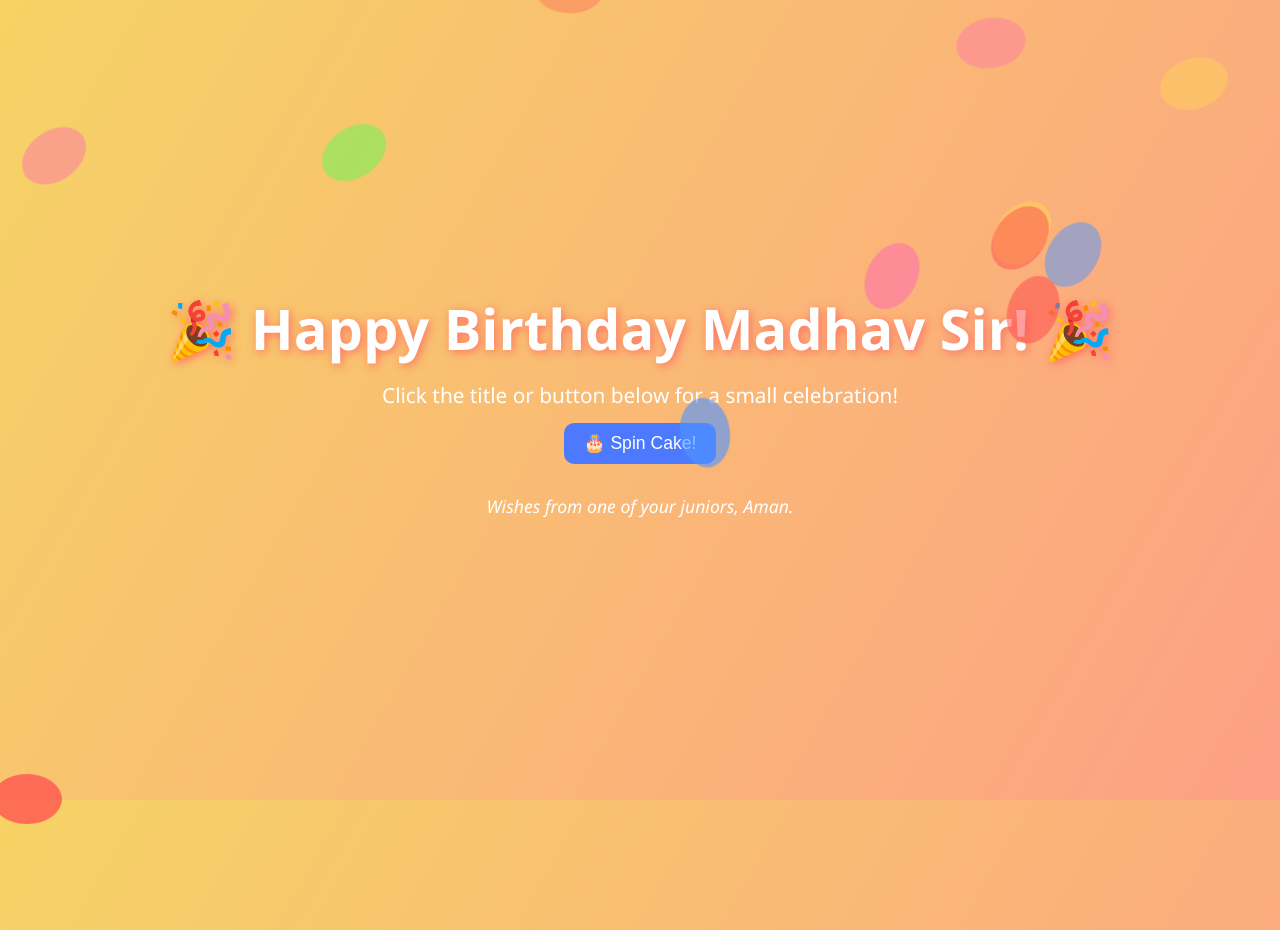
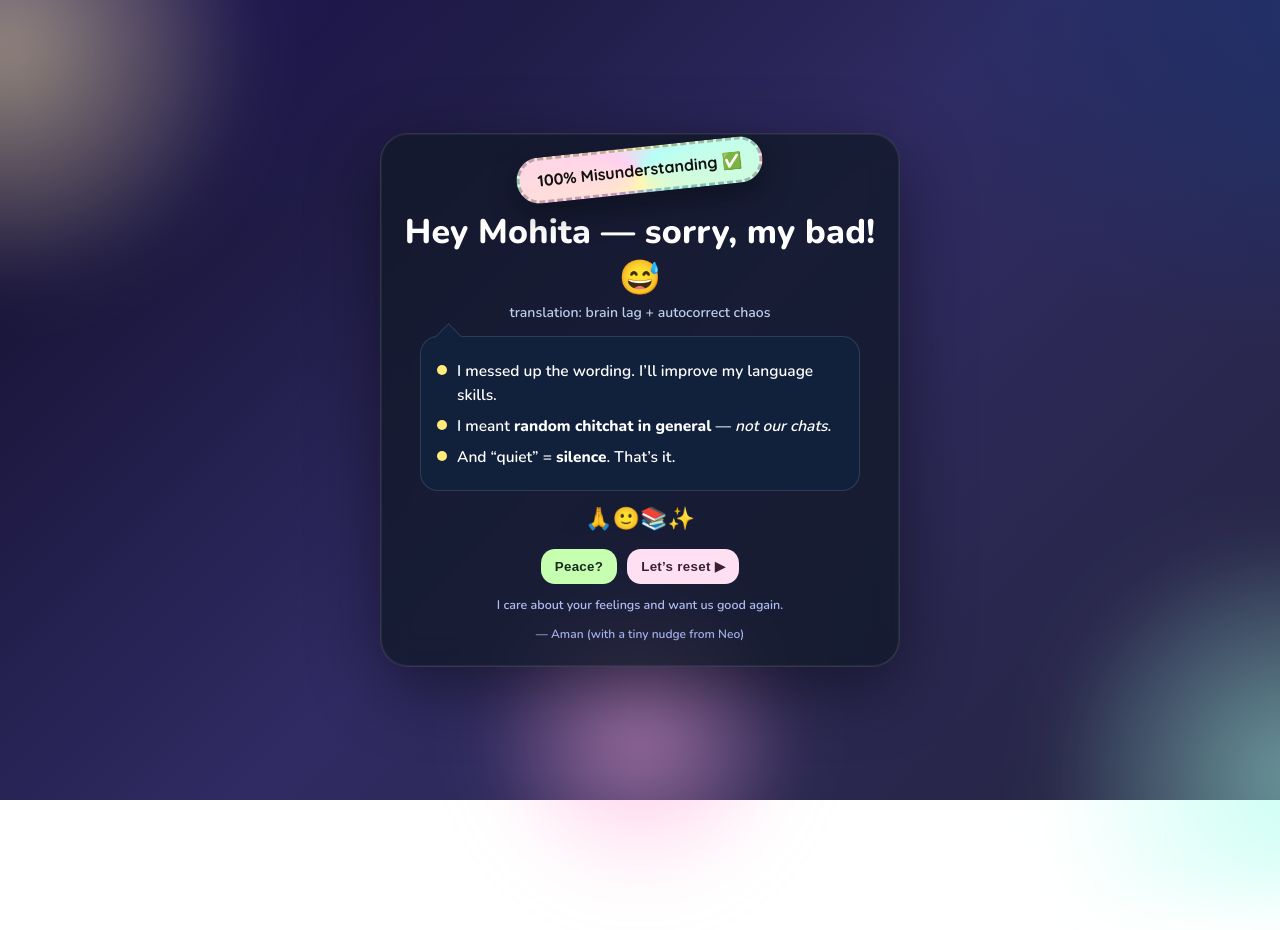
Before and after one commit to amanbalara/peace, a plain HTML site: page index.html in a window 1280 px wide. Shown: the top 930 px of the page. After the commit the page ends 800 px from the top, so only its background shows below. Drawn offline with nearby package versions, Linux system fonts and the light colour scheme.

Commit message:
Update index.html

```diff
--- a/index.html
+++ b/index.html
@@ -1,128 +1,115 @@
 <!DOCTYPE html>
 <html lang="en">
 <head>
-<meta charset="UTF-8">
-<meta name="viewport" content="width=device-width, initial-scale=1.0">
-<title>Happy Birthday Madhav Sir!</title>
+<meta charset="UTF-8" />
+<meta name="viewport" content="width=device-width, initial-scale=1" />
+<title>Oops! My Bad 😅</title>
+<link rel="preconnect" href="https://fonts.googleapis.com">
+<link rel="preconnect" href="https://fonts.gstatic.com" crossorigin>
+<link href="https://fonts.googleapis.com/css2?family=Quicksand:wght@500;700&family=Nunito:wght@600;800&display=swap" rel="stylesheet">
 <style>
-  body {
-    margin: 0;
-    font-family: 'Segoe UI', Tahoma, Geneva, Verdana, sans-serif;
-    background: linear-gradient(120deg, #f6d365, #fda085);
-    display: flex;
-    flex-direction: column;
-    align-items: center;
-    justify-content: center;
-    height: 100vh;
-    overflow: hidden;
-    color: #fff;
-    text-align: center;
+  :root{
+    --bg1:#0f0c29; --bg2:#302b63; --bg3:#24243e;
+    --card:#101827;
+    --accent:#ffea7a; /* sunny */
+    --accent2:#9dffea; /* mint */
+    --accent3:#ff9bd1; /* pink */
   }
-  h1 {
-    font-size: 3.5em;
-    margin: 0.2em 0;
-    text-shadow: 2px 2px 10px #ff6f61;
-    cursor: pointer;
+  *{box-sizing:border-box}
+  html,body{height:100%}
+  body{
+    margin:0; display:grid; place-items:center; overflow:hidden; color:#fff;
+    background: radial-gradient(1200px 800px at -10% -20%, #2a1f72 0%, transparent 60%),
+                radial-gradient(900px 600px at 110% 0%, #1e326b 0%, transparent 60%),
+                linear-gradient(135deg,var(--bg1),var(--bg2),var(--bg3));
+    font-family: 'Nunito', system-ui, -apple-system, Segoe UI, Roboto, Arial, sans-serif;
   }
-  p {
-    font-size: 1.3em;
-    margin: 0.2em 0;
+  /* playful floating blobs */
+  .blob{position:fixed; filter:blur(28px); opacity:.55; mix-blend-mode:screen; z-index:0}
+  .b1{width:420px; height:420px; background:radial-gradient(circle at 30% 30%, var(--accent) 0%, transparent 60%); left:-120px; top:-100px; animation:float1 10s ease-in-out infinite}
+  .b2{width:420px; height:420px; background:radial-gradient(circle at 70% 70%, var(--accent2) 0%, transparent 60%); right:-140px; bottom:-120px; animation:float2 12s ease-in-out infinite}
+  .b3{width:380px; height:380px; background:radial-gradient(circle at 50% 50%, var(--accent3) 0%, transparent 60%); left:50%; top:70%; transform:translateX(-50%); animation:float3 14s ease-in-out infinite}
+  @keyframes float1{0%,100%{transform:translateY(0)}50%{transform:translateY(20px)}}
+  @keyframes float2{0%,100%{transform:translateY(0)}50%{transform:translateY(-18px)}}
+  @keyframes float3{0%,100%{transform:translate(-50%,0)}50%{transform:translate(-50%,-16px)}}
+
+  .card{
+    position:relative; z-index:1; width:min(92vw, 520px);
+    background: rgba(16,24,39,.75);
+    border:1px solid rgba(255,255,255,.12);
+    border-radius:28px; padding:26px 22px 24px; text-align:center;
+    box-shadow: 0 20px 70px rgba(0,0,0,.45), inset 0 0 0 1px rgba(255,255,255,.06);
+    backdrop-filter: blur(14px);
   }
-  .wish {
-    font-size: 1.1em;
-    margin-top: 20px;
-    font-style: italic;
+  .sticker{
+    display:inline-grid; place-items:center; margin:-54px auto 10px; padding:10px 18px;
+    background: conic-gradient(from 180deg, #fff7b2, #ffd0f0, #b7fff6, #fff7b2);
+    color:#111; font-family:'Quicksand', sans-serif; font-weight:800; font-size:16px;
+    border-radius:999px; border:3px dashed rgba(0,0,0,.25);
+    transform: rotate(-6deg);
+    box-shadow: 0 12px 30px rgba(0,0,0,.35);
   }
-  button {
-    padding: 10px 20px;
-    margin: 10px;
-    font-size: 1.1em;
-    border: none;
-    border-radius: 10px;
-    cursor: pointer;
-    background-color: #4d79ff;
-    color: white;
-    transition: 0.3s;
+  h1{
+    margin:6px 0 2px; font-size: clamp(24px, 4.8vw, 34px); font-weight:800; letter-spacing:.2px;
   }
-  button:hover {
-    background-color: #1a53ff;
+  .sub{margin:0 0 12px; color:#cfe3ff; font-size:14px; opacity:.9}
+
+  .bubble{
+    position:relative; margin:14px auto; padding:14px 16px; max-width:440px;
+    background:#12213b; border:1px solid rgba(255,255,255,.12); border-radius:18px;
+    text-align:left; line-height:1.5; font-size:15.5px;
   }
-  .balloon {
-    position: absolute;
-    width: 50px;
-    height: 70px;
-    background: red;
-    border-radius: 50% 50% 50% 50%;
-    animation: float 5s infinite ease-in;
+  .bubble::after{
+    content:""; position:absolute; left:18px; top:-10px; width:18px; height:18px; background:#12213b;
+    transform:rotate(45deg); border-left:1px solid rgba(255,255,255,.12); border-top:1px solid rgba(255,255,255,.12);
   }
-  @keyframes float {
-    0% { transform: translateY(100vh) rotate(0deg); opacity: 1; }
-    50% { opacity: 0.7; }
-    100% { transform: translateY(-100vh) rotate(360deg); opacity: 0; }
+  .line{display:flex; gap:10px; align-items:flex-start; margin:8px 0}
+  .dot{width:10px; height:10px; border-radius:50%; margin-top:6px; background:var(--accent)}
+  .text{flex:1}
+
+  .mini{
+    margin-top:12px; font-size:12.5px; color:#b8c8ff; opacity:.95
   }
-  .confetti {
-    position: absolute;
-    width: 10px;
-    height: 10px;
-    background-color: yellow;
-    animation: confetti-fall 3s linear forwards;
+  .row{display:flex; gap:10px; justify-content:center; margin-top:14px}
+  .btn{
+    appearance:none; border:none; cursor:pointer; font-weight:800; letter-spacing:.3px;
+    padding:10px 14px; border-radius:14px; transition:.18s transform ease;
   }
-  @keyframes confetti-fall {
-    0% {transform: translateY(0) rotate(0deg);}
-    100% {transform: translateY(500px) rotate(360deg); opacity:0;}
-  }
+  .btn:hover{ transform: translateY(-2px) rotate(-1deg); }
+  .ok{ background:#c7ffb0; color:#192a23; }
+  .alt{ background:#ffe0f2; color:#3a2034; }
+
+  .emoji-squad{font-size:22px; margin:10px 0 4px; animation:bounce 1.6s ease-in-out infinite}
+  @keyframes bounce{0%,100%{transform:translateY(0)}50%{transform:translateY(-6px)}}
+
+  footer{margin-top:8px; font-size:12px; color:#b0c2ff; opacity:.9}
 </style>
 </head>
 <body>
+  <div class="blob b1"></div>
+  <div class="blob b2"></div>
+  <div class="blob b3"></div>
 
-<h1 id="title">🎉 Happy Birthday Madhav Sir! 🎉</h1>
-<p>Click the title or button below for a small celebration!</p>
+  <main class="card">
+    <div class="sticker">100% Misunderstanding ✅</div>
+    <h1>Hey Mohita — sorry, my bad! 😅</h1>
+    <p class="sub">translation: brain lag + autocorrect chaos</p>
 
-<button id="spinCake">🎂 Spin Cake!</button>
+    <div class="bubble">
+      <div class="line"><span class="dot"></span><div class="text">I messed up the wording. I’ll improve my language skills.</div></div>
+      <div class="line"><span class="dot"></span><div class="text">I meant <strong>random chitchat in general</strong> — <em>not our chats</em>.</div></div>
+      <div class="line"><span class="dot"></span><div class="text">And “quiet” = <strong>silence</strong>. That’s it.</div></div>
+    </div>
 
-<p class="wish">Wishes from one of your juniors, Aman.</p>
+    <div class="emoji-squad">🙏🙂📚✨</div>
 
-<script>
-  // Floating balloons
-  const colors = ['#ff4d4d','#ff66b2','#ffdb4d','#4dff4d','#4d94ff'];
-  for(let i=0;i<20;i++){
-    const balloon = document.createElement('div');
-    balloon.classList.add('balloon');
-    balloon.style.backgroundColor = colors[Math.floor(Math.random()*colors.length)];
-    balloon.style.left = Math.random() * window.innerWidth + 'px';
-    balloon.style.animationDuration = 3 + Math.random()*5 + 's';
-    document.body.appendChild(balloon);
-  }
+    <div class="row">
+      <button class="btn ok">Peace?</button>
+      <button class="btn alt">Let’s reset ▶</button>
+    </div>
 
-  // Confetti on title click
-  const title = document.getElementById('title');
-  title.addEventListener('click',()=>{
-    for(let i=0;i<50;i++){
-      const confetti = document.createElement('div');
-      confetti.classList.add('confetti');
-      confetti.style.left = Math.random()*window.innerWidth + 'px';
-      confetti.style.backgroundColor = colors[Math.floor(Math.random()*colors.length)];
-      confetti.style.animationDuration = 1+Math.random()*2+'s';
-      document.body.appendChild(confetti);
-      setTimeout(()=>confetti.remove(),3000);
-    }
-  });
-
-  // Spinning cake animation
-  const spinCakeBtn = document.getElementById('spinCake');
-  spinCakeBtn.addEventListener('click',()=>{
-    const cake = document.createElement('div');
-    cake.innerHTML = '🎂';
-    cake.style.position = 'absolute';
-    cake.style.fontSize = '4em';
-    cake.style.left = Math.random()*(window.innerWidth-50)+'px';
-    cake.style.top = Math.random()*(window.innerHeight-50)+'px';
-    cake.style.transition = 'transform 2s';
-    document.body.appendChild(cake);
-    setTimeout(()=>{cake.style.transform = 'rotate(720deg)';},100);
-    setTimeout(()=>cake.remove(),2500);
-  });
-</script>
-
+    <p class="mini">I care about your feelings and want us good again.</p>
+    <footer>— Aman (with a tiny nudge from Neo)</footer>
+  </main>
 </body>
 </html>
```
